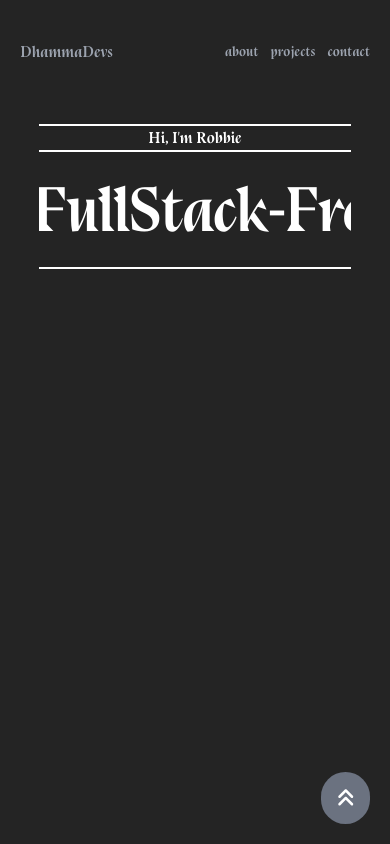
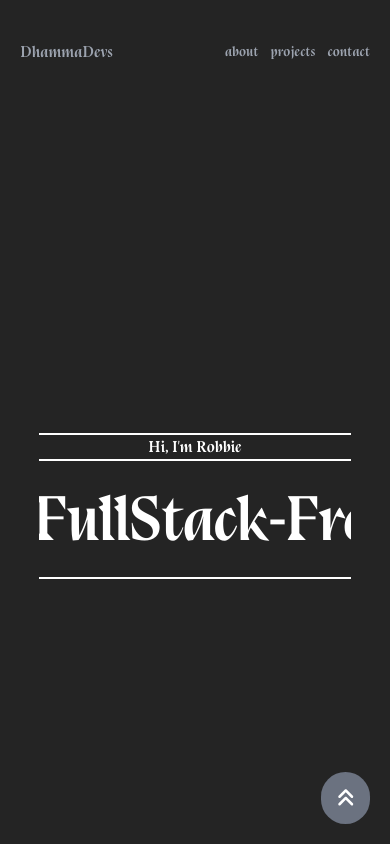
Before and after one commit to RobbieProkop/portfolio, a Next.js app: page / in a window 390 px wide. Shown: the top 844 px of the page. Built offline with nearby package versions, Linux system fonts and the light colour scheme.

Commit message:
basic styles complete. need to do mobile

```diff
--- a/components/Contact.tsx
+++ b/components/Contact.tsx
@@ -20,7 +20,7 @@ const Contact = (props: Props) => {
   const onSubmit: SubmitHandler<Inputs> = (formData) => console.log(formData);
 
   return (
-    <div className="h-screen flex relative flex-col text-center md:text-left md:flex-row max-w-7xl px-10 mx-auto justify-evenly items-center">
+    <div className="h-screen flex relative flex-col text-center md:text-left md:flex-row max-w-7xl px-10 mx-auto justify-evenly items-center top-24">
       <h3 className="absolute top-0 uppercase tracking-[20px] text-gray-500 text-2xl mb-5">
         Contact
       </h3>
--- a/components/Hero.tsx
+++ b/components/Hero.tsx
@@ -69,7 +69,7 @@ type Props = {};
 const Hero = (props: Props) => {
   return (
     // may need these classes for background cirlcles: h-screen flex flex-col space-y-8 items-center justify-center text-center overflow-hidden
-    <div className="h-screen">
+    <div className="h-screen top-0 z-1">
       {/* <BackgroundCircles /> */}
       {/* <motion.div
         initial={{
@@ -107,7 +107,7 @@ const Hero = (props: Props) => {
           delay: 3.5,
           duration: 2,
         }}
-        className="name  flex flex-col justify-center items-center z-1 mt-10"
+        className="name h-full flex flex-col justify-center items-center"
       >
         <div className="line animate:pulse"></div>
         <h1 className="">Hi, I'm Robbie</h1>
--- a/styles/globals.scss
+++ b/styles/globals.scss
@@ -12,6 +12,7 @@ body {
   font-family: "bluuNext", sans-serif;
   background-color: rgb(36, 36, 36);
   // background-image: url("../asset/images/universe.jpeg") no-repeat cover;
+  overflow-x: hidden;
 }
 
 @font-face {
```
